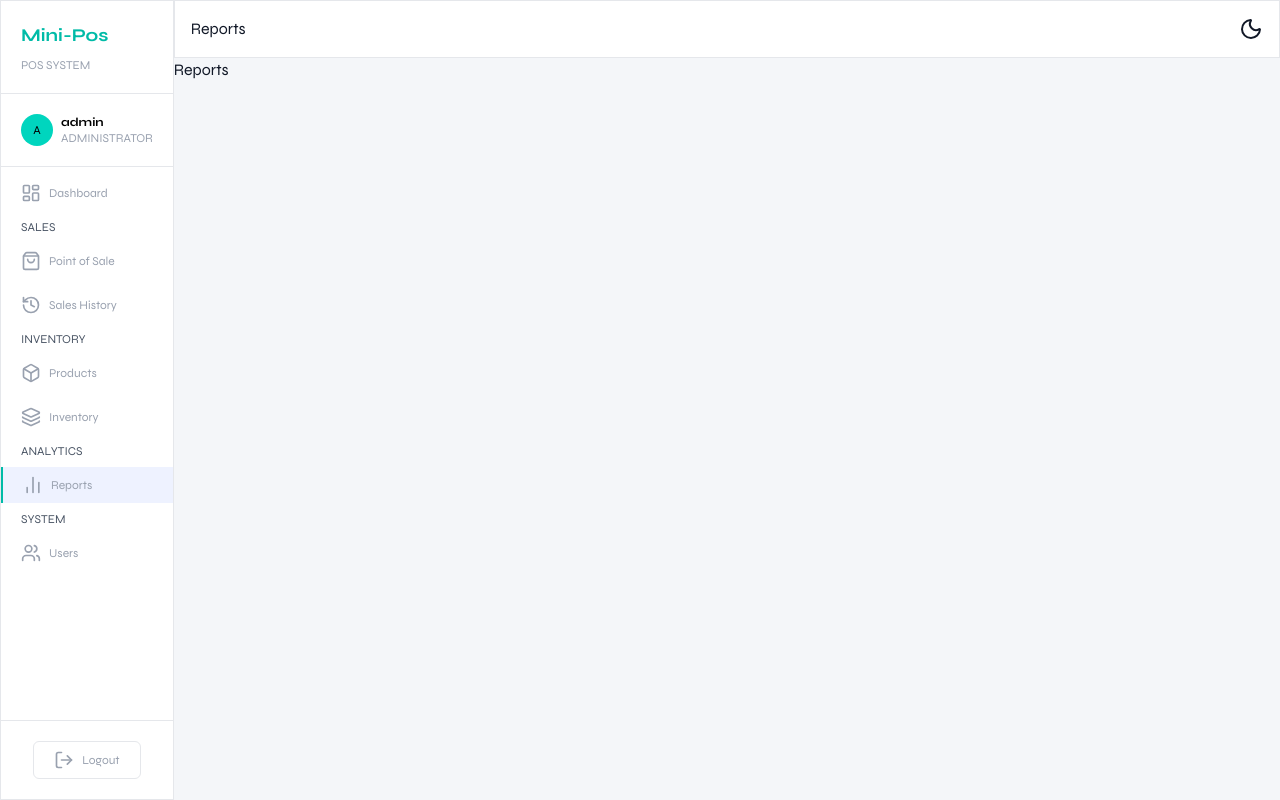
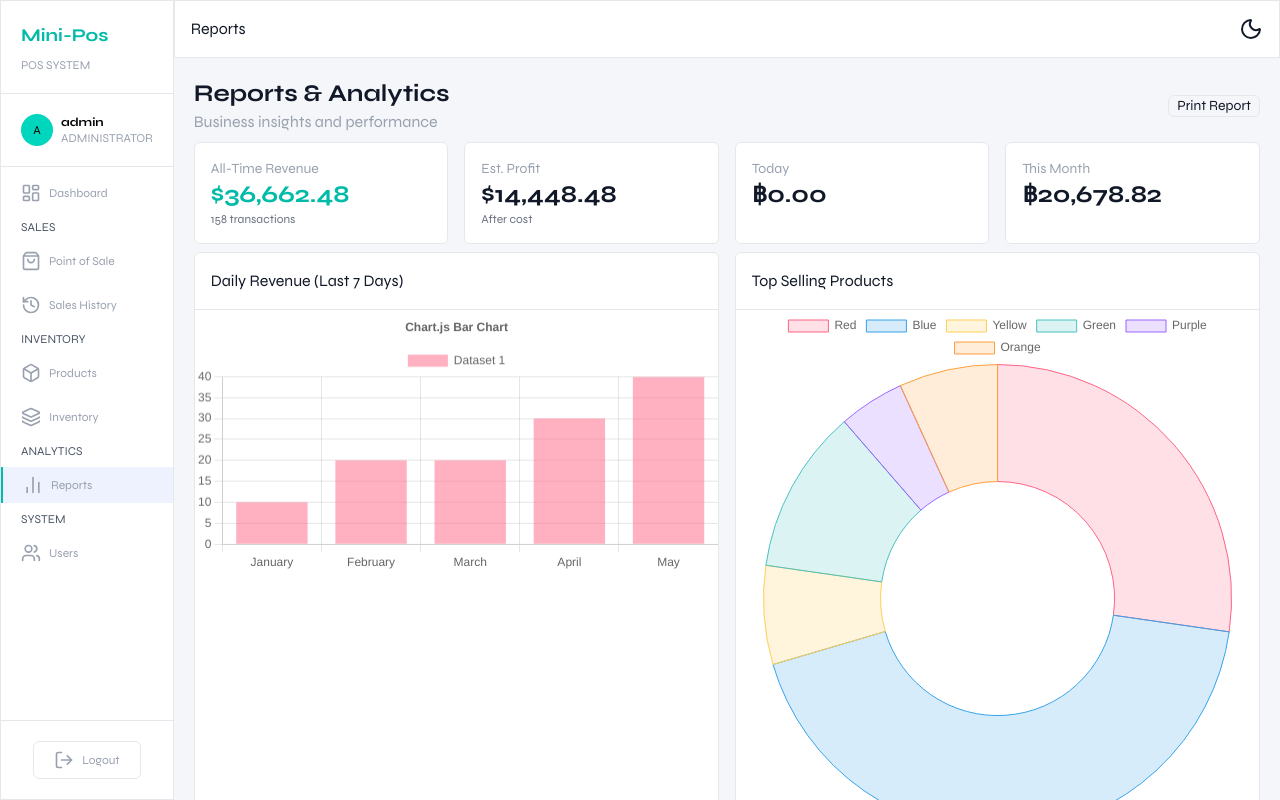
Before and after one commit to AlexZinminaung/mini-pos, a React (Vite) app in the folder client/: page / in a window 1280 px wide. Both pictures are taken after a click on the button "Reports". Built offline with nearby package versions, Linux system fonts and the light colour scheme.

Commit message:
finish static pages

```diff
--- a/client/src/App.tsx
+++ b/client/src/App.tsx
@@ -7,7 +7,9 @@ import Dashboard from './pages/Dashboard'
 import Inventory from './pages/Inventory'
 import PointOfSale from './pages/PointOfSale'
 import Product from './pages/Products'
+import Report from './pages/Report'
 import SalesHistory from './pages/SalesHistory'
+import User from './pages/User'
 
 // use Store
 import { usePageStore } from './stores/pageStore'
@@ -31,9 +33,9 @@ const getSelectedPage = (page: Page) =>
     case "Inventory":
       return <Inventory/>
     case "Reports":
-      return <p>Reports</p>
+      return <Report/>
     case "Users":
-      return <p>User</p>
+      return <User/>
     default:
       return <p>No Page found</p>
   }
--- /dev/null
+++ b/client/src/components/DoughnutChart.tsx
@@ -0,0 +1,35 @@
+import { Chart as ChartJS, ArcElement, Tooltip, Legend } from 'chart.js';
+import { Doughnut } from 'react-chartjs-2';
+
+ChartJS.register(ArcElement, Tooltip, Legend);
+
+export const data = {
+  labels: ['Red', 'Blue', 'Yellow', 'Green', 'Purple', 'Orange'],
+  datasets: [
+    {
+      label: '# of Votes',
+      data: [12, 19, 3, 5, 2, 3],
+      backgroundColor: [
+        'rgba(255, 99, 132, 0.2)',
+        'rgba(54, 162, 235, 0.2)',
+        'rgba(255, 206, 86, 0.2)',
+        'rgba(75, 192, 192, 0.2)',
+        'rgba(153, 102, 255, 0.2)',
+        'rgba(255, 159, 64, 0.2)',
+      ],
+      borderColor: [
+        'rgba(255, 99, 132, 1)',
+        'rgba(54, 162, 235, 1)',
+        'rgba(255, 206, 86, 1)',
+        'rgba(75, 192, 192, 1)',
+        'rgba(153, 102, 255, 1)',
+        'rgba(255, 159, 64, 1)',
+      ],
+      borderWidth: 1,
+    },
+  ],
+};
+
+export function DoughnutChart() {
+  return <Doughnut data={data} />;
+}
--- /dev/null
+++ b/client/src/components/VerticalLineChart.tsx
@@ -0,0 +1,52 @@
+import {
+  Chart as ChartJS,
+  CategoryScale,
+  LinearScale,
+  BarElement,
+  Title,
+  Tooltip,
+  Legend,
+} from 'chart.js';
+import { Bar } from 'react-chartjs-2';
+
+
+ChartJS.register(
+  CategoryScale,
+  LinearScale,
+  BarElement,
+  Title,
+  Tooltip,
+  Legend
+);
+
+export const options = {
+  responsive: true,
+  plugins: {
+    legend: {
+      position: 'top' as const,
+    },
+    title: {
+      display: true,
+      text: 'Chart.js Bar Chart',
+    },
+  },
+};
+
+const labels = ['January', 'February', 'March', 'April', 'May'];
+
+export const data = {
+  labels,
+  datasets: [
+    {
+      label: 'Dataset 1',
+      data: [10, 20, 20, 30, 40],
+      backgroundColor: 'rgba(255, 99, 132, 0.5)',
+    },
+  ],
+};
+
+export const VerticalLineChart =() => {
+
+  return <Bar options={options} data={data} />;
+
+}
--- /dev/null
+++ b/client/src/pages/Report.tsx
@@ -0,0 +1,70 @@
+import BarChart from "../components/BarChart";
+import { DoughnutChart } from "../components/DoughnutChart";
+import { VerticalLineChart } from "../components/VerticalLineChart";
+
+
+const Report = () => {
+
+    return (
+        <section className="h-full overflow-y-auto pb-16">
+            <div className="p-5 flex flex-col gap-2">
+                <div className="flex justify-between items-center">
+                    <div className="flex flex-col">
+                        <span className="text-2xl font-bold">Reports & Analytics</span>
+                        <span className=" text-gray-400">Business insights and performance</span>
+                    </div>
+                    <button className="text-sm mini-component border rounded-md px-2">Print Report</button>
+
+                </div>
+
+                {/* Data overview */}
+                <div className="flex gap-4 flex-wrap">
+                    <div className="component p-4 flex-1 rounded-md flex flex-col">
+                        <span className="text-sm text-gray-400">All-Time Revenue</span>
+                        <span className="text-2xl text-teal-500 font-bold">$36,662.48</span>
+                        <span className="text-xs text-gray-500">158 transactions</span>
+                    </div>
+
+                    <div className="component p-4 flex-1 rounded-md flex flex-col">
+                        <span className="text-sm text-gray-400">Est. Profit</span>
+                        <span className="text-2xl font-bold">$14,448.48</span>
+                        <span className="text-xs text-gray-500">After cost</span>
+                    </div>
+
+                    <div className="component p-4 flex-1 rounded-md flex flex-col">
+                        <span className="text-sm text-gray-400">Today</span>
+                        <span className="text-2xl font-bold">฿0.00</span>
+                    </div>
+
+                    <div className="component p-4 flex-1 rounded-md flex flex-col">
+                        <span className="text-sm text-gray-400">This Month</span>
+                        <span className="text-2xl font-bold">฿20,678.82</span>
+                    </div>
+                </div>
+
+                {/* Data analysis container */}
+                <div className="w-full grid grid-cols-1 md:grid-cols-2 gap-4 ">
+                    <div className="col-span-2 sm:col-span-1 component rounded-md">
+                        <span className="mini-component block p-4 w-full">Daily Revenue (Last 7 Days)</span>
+                        <VerticalLineChart/>
+                    </div>
+
+                    <div className="col-span-2 sm:col-span-1 component rounded-md">
+                        <span className="mini-component block p-4 w-full">Top Selling Products</span>
+                        <DoughnutChart/>
+                    </div>
+
+                    <div className=" col-span-2 component rounded-md">
+                        <span className="mini-component block p-4 w-full">Top Selling Products</span>
+                        <BarChart/>
+                    </div>
+
+
+                </div>
+            </div>
+        </section>
+    )
+}
+
+
+export default Report;
--- /dev/null
+++ b/client/src/pages/User.tsx
@@ -0,0 +1,61 @@
+
+const User = () => {
+
+    return (
+        <section className="h-full overflow-y-auto pb-16">
+            <div className="p-5 flex flex-col gap-2">
+                <div className="flex justify-between items-center ">
+                    <div className="flex flex-col">
+                        <span className="text-2xl font-bold">User Management</span>
+                        <span className="text-sm text-gray-400">Manage staff accounts</span>
+                    </div>
+
+                    <div className="flex items-center gap-2">
+                        <button className="bg-teal-400 text-black rounded-md p-1 text-sm">+ Add Product</button>
+                    </div>
+                </div>
+
+                {/* Record / History */}
+                <div className="overflow-auto">
+                    <div className="text-sm component rounded-md flex flex-col gap-2  min-w-150 min-h-screen">
+                        <div className="flex justify-between items-center mini-component p-2 border">
+                            <span>Stock Overview</span>
+                            <input type="text" placeholder="Search products.." className="p-2"/>
+                        </div>
+
+                        <div className="grid grid-cols-4 w-full gap-2 p-2 text-gray-400 text-nowrap mini-component">
+                            <div>User Name</div>
+                            <div>Role</div>
+                            <div>Created</div>
+                            <div>Action</div>
+
+                        </div>
+
+                        <div className="grid grid-cols-4 w-full gap-2 p-2 text-nowrap">
+                            <div>Admin</div>
+                            <div><span className="bg-blue-400 text-black p-1 rounded-full">Admin</span></div>
+                            <div>18, may, 2026</div>
+                            <div><button className=" mini-component border px-4 rounded-md text-gray-400 hover:text-black dark:hover:text-white">edit</button></div>
+                        </div>
+                        <div className="grid grid-cols-4 w-full gap-2 p-2 text-nowrap">
+                            <div>Admin</div>
+                            <div><span className="bg-blue-400 text-black p-1 rounded-full">Admin</span></div>
+                            <div>18, may, 2026</div>
+                            <div><button className=" mini-component border px-4 rounded-md text-gray-400 hover:text-black dark:hover:text-white">edit</button></div>
+                        </div>
+
+                        <div className="grid grid-cols-4 w-full gap-2 p-2 text-nowrap">
+                            <div>Admin</div>
+                            <div><span className="bg-blue-400 text-black p-1 rounded-full">Admin</span></div>
+                            <div>18, may, 2026</div>
+                            <div><button className=" mini-component border px-4 rounded-md text-gray-400 hover:text-black dark:hover:text-white">edit</button></div>
+                        </div>
+                    </div>
+                </div>
+
+            </div>
+        </section>
+    );
+}
+
+export default User;
```
